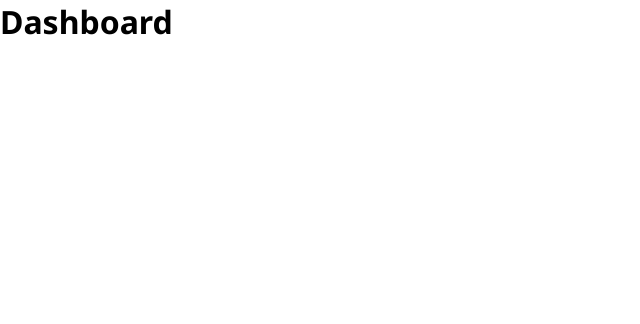
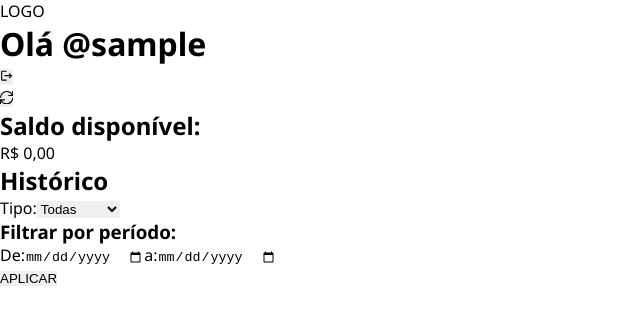
Before and after one commit to Kavorix/Digital-Wallet, a Next.js app in the folder app/frontend/: page /dashboard in a window 1280 px wide. Shown: the top 324 px of the page, without its empty margins (0-640 px from the left). Built offline with nearby package versions, Linux system fonts and the light colour scheme; no server answers; sample sign-in values are in the browser's storage.

Commit message:
:sparkles: feat(frontend): create dashboard page

```diff
--- a/app/frontend/pages/dashboard.tsx
+++ b/app/frontend/pages/dashboard.tsx
@@ -1,5 +1,95 @@
+import { StatusCodes } from 'http-status-codes';
+import Head from 'next/head';
+import { useRouter } from 'next/router';
+import { useEffect, useState } from 'react';
+import { GrUpdate } from 'react-icons/gr';
+import { MdLogout } from 'react-icons/md';
+import Footer from '../components/Footer';
+import TransactionsList from '../components/TransactionsList';
+import service from '../service';
+
 export default function Dashboard() {
+  const router = useRouter();
+  const [token, setToken] = useState('');
+  const [username, setUserName] = useState('');
+
+  const [balance, setBalance] = useState('0,00');
+  const [errorMessage, setErrorMessage] = useState('');
+
+  const handleLogout = () => {
+    localStorage.removeItem('userData');
+    router.push('/');
+  };
+
+  const handleUpdateBalance = async (authorization: string) => {
+    const response = await service.get.balance(authorization);
+    const data = await response.json();
+
+    switch (response.status) {
+      case StatusCodes.OK:
+        setErrorMessage('');
+        setBalance(data.balance.toFixed(2).replace('.', ','));
+        break;
+
+      case StatusCodes.UNAUTHORIZED:
+        handleLogout();
+        break;
+
+      default:
+        setErrorMessage(data.message);
+        break;
+    }
+  };
+
+  useEffect(() => {
+    const userData = localStorage.getItem('userData');
+
+    if (!userData) {
+      router.push('/');
+    }
+
+    const parsedData = JSON.parse(userData as string);
+
+    setToken(parsedData.token);
+    setUserName(parsedData.username);
+
+    handleUpdateBalance(parsedData.token);
+  }, []);
+
   return (
-    <h1>Dashboard</h1>
+    <div>
+      <Head>
+        <title>Bank - Início</title>
+        <meta name="description" content="Generated by create next app" />
+        <link rel="icon" href="/favicon.ico" />
+      </Head>
+
+      <header>
+        <span>LOGO</span>
+        <div>
+          <h1>{`Olá @${username}`}</h1>
+          <button type="button" title="Logout" onClick={handleLogout}>
+            <MdLogout />
+          </button>
+        </div>
+      </header>
+
+      <main>
+        <section>
+          <div>
+            <button type="button" onClick={() => handleUpdateBalance(token)}>
+              <GrUpdate />
+            </button>
+            <h2>Saldo disponível:</h2>
+          </div>
+          <span>{`R$ ${balance}`}</span>
+          {!!errorMessage && <p>{errorMessage}</p>}
+        </section>
+      </main>
+
+      <TransactionsList token={token} username={username} />
+
+      <Footer />
+    </div>
   );
 }
```
